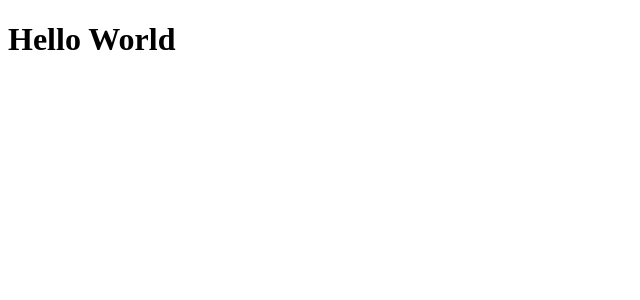
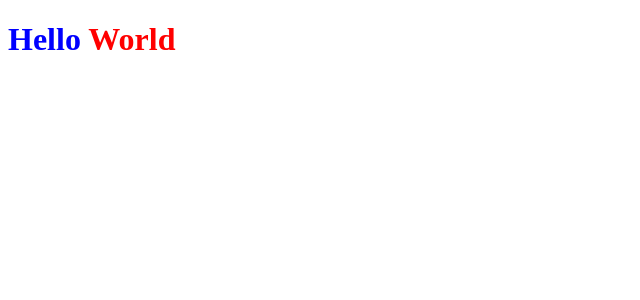
Before and after one commit to Stealty/ignews, a Next.js app: page / in a window 1280 px wide. Shown: the top 300 px of the page, without its empty margins (0-640 px from the left). Built offline with nearby package versions, Linux system fonts and the light colour scheme.

Commit message:
Instalação do SASS(scss)

```diff
--- a/package.json
+++ b/package.json
@@ -11,7 +11,8 @@
   "dependencies": {
     "next": "12.1.0",
     "react": "17.0.2",
-    "react-dom": "17.0.2"
+    "react-dom": "17.0.2",
+    "sass": "^1.49.9"
   },
   "devDependencies": {
     "@types/node": "^17.0.21",
--- a/pages/index.tsx
+++ /dev/null
@@ -1,5 +0,0 @@
-export default function Home() {
-  return (
-    <h1>Hello World</h1>
-  )
-}
--- /dev/null
+++ b/src/pages/index.tsx
@@ -0,0 +1,9 @@
+import styles from "../style/home.module.scss";
+
+export default function Home() {
+  return (
+    <h1 className={styles.title}>
+      Hello <span className={styles.span}>World</span>
+    </h1>
+  );
+}
--- /dev/null
+++ b/src/style/home.module.scss
@@ -0,0 +1,7 @@
+.title {
+  color: blue;
+
+  span {
+    color: red;
+  }
+}
```
Also changed, not shown: src/pages/_app.tsx (renamed from pages/_app.tsx), 1 other file (tests, documents, lock files or other folders).
